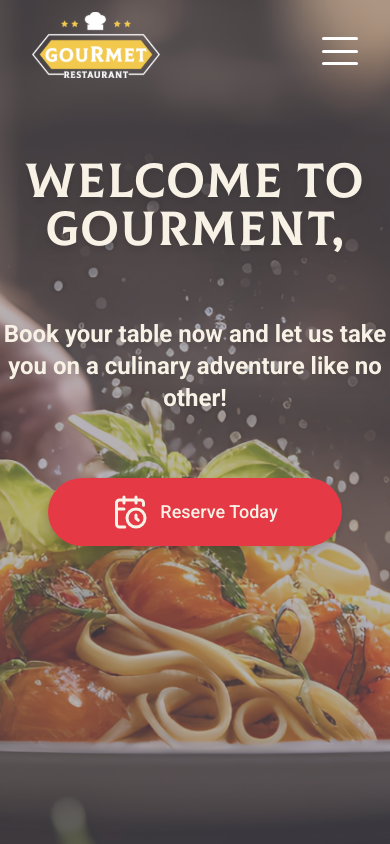
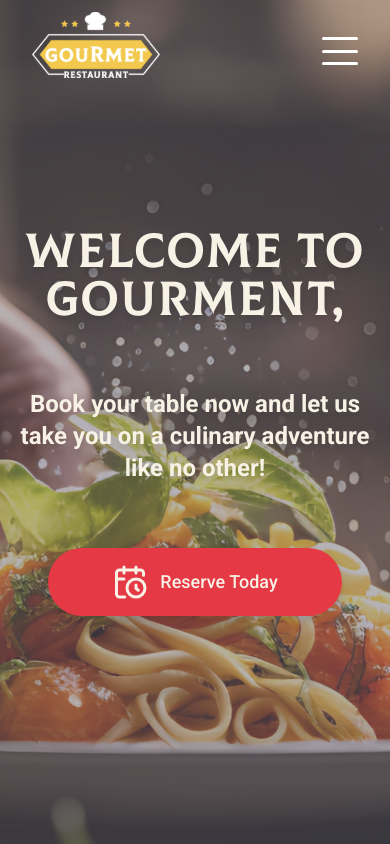
Before and after one commit to imTheoDoR/gourment-restaurant, a Next.js app: page / in a window 390 px wide. Built offline with nearby package versions, Linux system fonts and the light colour scheme.

Commit message:
head more responsive

```diff
--- a/components/header.tsx
+++ b/components/header.tsx
@@ -7,14 +7,14 @@ import { LuCalendarClock } from "react-icons/lu";
 const Header = () => {
   return (
     <div className="h-screen w-full bg-hero bg-cover bg-center bg-no-repeat relative overflow-hidden">
-      <div className="relative lg:absolute left-0 right-0">
+      <div className="absolute left-0 right-0">
         <Navbar />
       </div>
-      <div className="w-full h-full text-center flex flex-col justify-stretch lg:last:justify-center items-center pt-20">
+      <div className="w-full h-full text-center flex flex-col justify-center items-center">
         <h1 className="font-colus text-white2 tracking-wide uppercase text-5xl lg:text-7xl drop-shadow-lg">
           Welcome to gourment,
         </h1>
-        <p className="max-w-max lg:max-w-2xl text-2xl lg:text-4xl mx-auto pt-16 lg:pt-24 font-bold drop-shadow-lg text-white2">
+        <p className="max-w-max lg:max-w-2xl text-2xl lg:text-4xl mx-auto px-5 lg:px-0 pt-16 lg:pt-24 font-bold drop-shadow-lg text-white2">
           Book your table now and let us take you on a culinary adventure like
           no other!
         </p>
```
